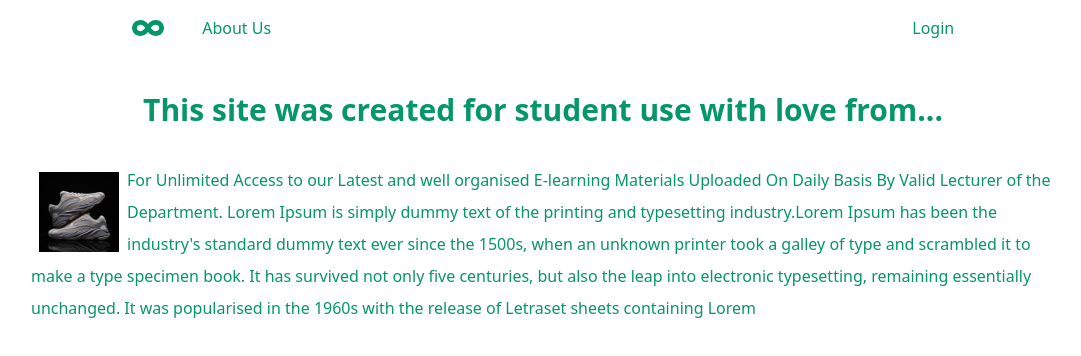
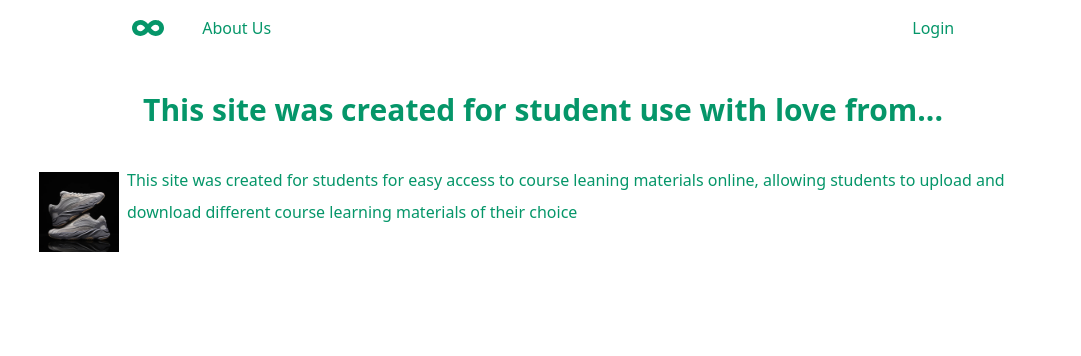
Before and after one commit to asapconet/LMS-Front-End, a React (Create React App) app: page /about in a window 1280 px wide. Shown: the top 356 px of the page, without its empty margins (97-1178 px from the left). Built offline with nearby package versions, Linux system fonts and the light colour scheme; no server answers.

Commit message:
Chore: temp fix

```diff
--- a/src/Containers/Home.js
+++ b/src/Containers/Home.js
@@ -20,10 +20,7 @@ const Home = ({ signInhandler }) => {
         <h1 className="font-medium text-4xl">UniAbuja Study Buddy</h1>
         <div className="border m-5 font-bold bg-white" />
         <p className="py-7">
-          something something something about nothing and nothing became somthing
-          we never knew <br />
-          something something something about nothing and nothing became somthing
-          we never knew something something something about nothing
+        A friendly course learning material's archive for computer science department
         </p>
         <Button1 className="home-btn animate-pulse " onClick={startHandler}>
           <Link to="/courses">START YOUR E-LEARNING </Link>
--- a/src/data.js
+++ b/src/data.js
@@ -44,5 +44,4 @@ const post = [
 ];
 export default post;
 
-export const about =
-  " For Unlimited Access to our Latest and well organised E-learning Materials Uploaded On Daily Basis By Valid Lecturer of the Department. Lorem Ipsum is simply dummy text of the printing and typesetting industry.Lorem Ipsum has been the industry's standard dummy text ever since the 1500s, when an unknown printer took a galley of type and scrambled it to make a type specimen book. It has survived not only five centuries, but also the leap into electronic typesetting, remaining essentially unchanged. It was popularised in the 1960s with the release of Letraset sheets containing Lorem ";
+export const about = "This site was created for students for easy access to course leaning materials online, allowing students to upload and download different course learning materials of their choice"
```
